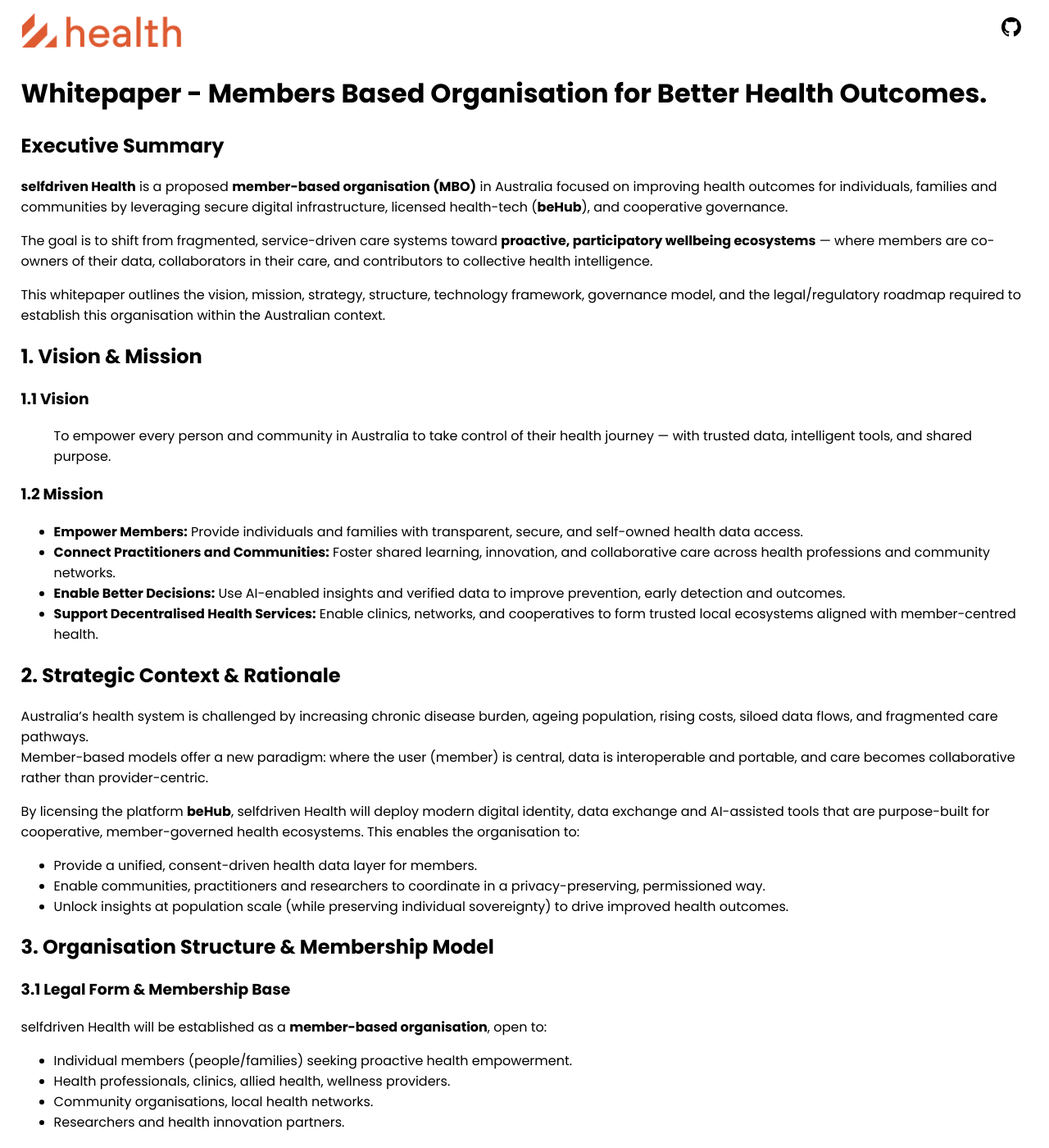
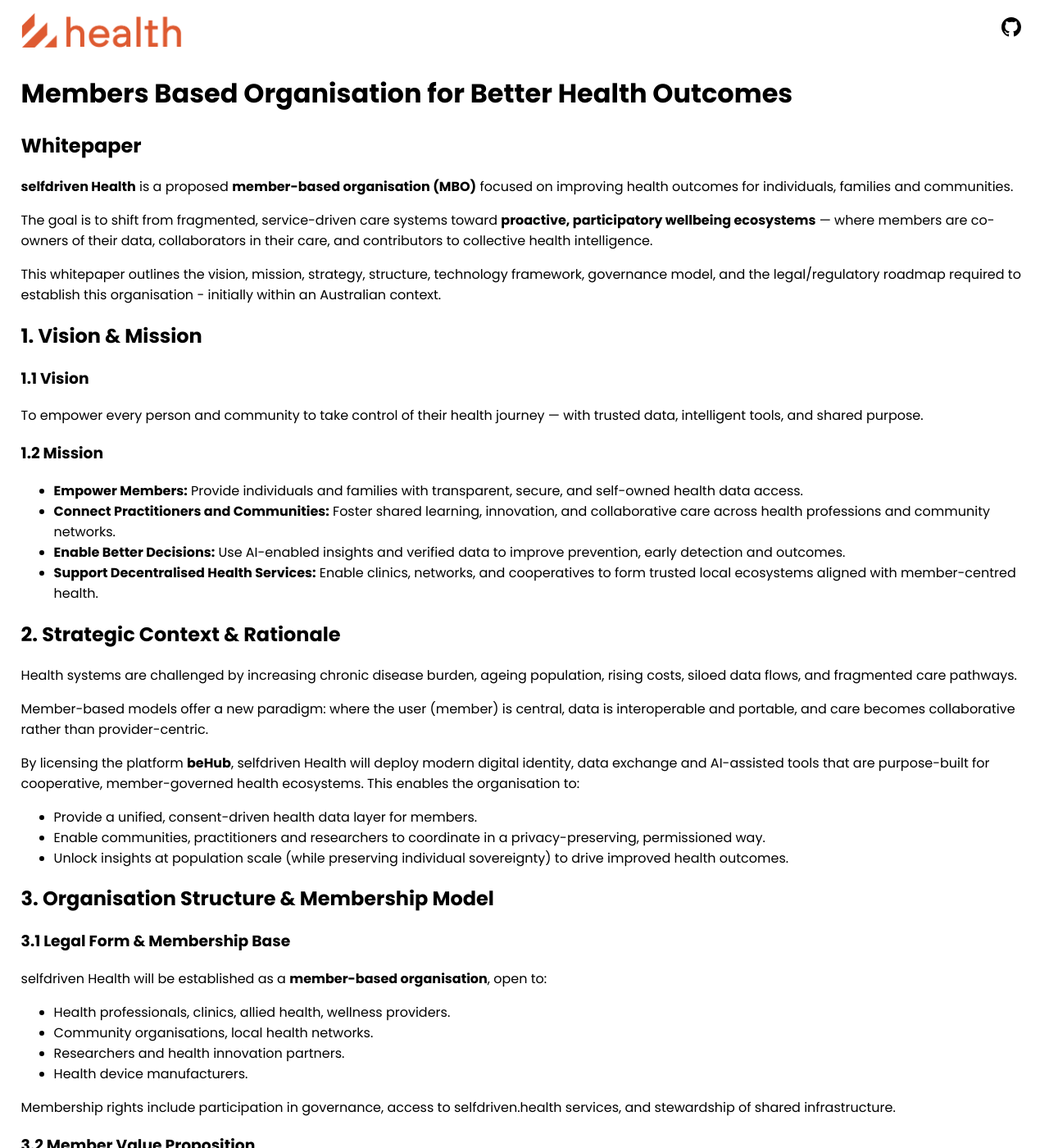
Before and after one commit to selfdriven-foundation/selfdriven-health, a Jekyll site: the page built from docs/pages/organisation-whitepaper.md, in a window 1280 px wide and 1400 px high. Shown: the whole window at 82% size. Built offline with Jekyll 4.4.1, drawn with Linux system fonts in a browser that asks for light colours; some of the changed text lies outside the part shown.

Commit message:
Update organisation-whitepaper.md

```diff
--- a/docs/pages/organisation-whitepaper.md
+++ b/docs/pages/organisation-whitepaper.md
@@ -4,20 +4,20 @@
 permalink: /organisation/whitepaper/
 ---
 
-# Whitepaper - Members Based Organisation for Better Health Outcomes.
+# Members Based Organisation for Better Health Outcomes
 
-## Executive Summary
+## Whitepaper
 
-**selfdriven Health** is a proposed **member-based organisation (MBO)** in Australia focused on improving health outcomes for individuals, families and communities by leveraging secure digital infrastructure, licensed health-tech (**beHub**), and cooperative governance.
+**selfdriven Health** is a proposed **member-based organisation (MBO)** focused on improving health outcomes for individuals, families and communities.
 
 The goal is to shift from fragmented, service-driven care systems toward **proactive, participatory wellbeing ecosystems** — where members are co-owners of their data, collaborators in their care, and contributors to collective health intelligence.
 
-This whitepaper outlines the vision, mission, strategy, structure, technology framework, governance model, and the legal/regulatory roadmap required to establish this organisation within the Australian context.
+This whitepaper outlines the vision, mission, strategy, structure, technology framework, governance model, and the legal/regulatory roadmap required to establish this organisation - initially within an Australian context.
 
 ## 1. Vision & Mission
 
 ### 1.1 Vision
-> To empower every person and community in Australia to take control of their health journey — with trusted data, intelligent tools, and shared purpose.
+To empower every person and community to take control of their health journey — with trusted data, intelligent tools, and shared purpose.
 
 ### 1.2 Mission
 - **Empower Members:** Provide individuals and families with transparent, secure, and self-owned health data access.
@@ -27,7 +27,8 @@
 
 ## 2. Strategic Context & Rationale
 
-Australia’s health system is challenged by increasing chronic disease burden, ageing population, rising costs, siloed data flows, and fragmented care pathways.
+Health systems are challenged by increasing chronic disease burden, ageing population, rising costs, siloed data flows, and fragmented care pathways.
+
 Member-based models offer a new paradigm: where the user (member) is central, data is interoperable and portable, and care becomes collaborative rather than provider-centric.
 
 By licensing the platform **beHub**, selfdriven Health will deploy modern digital identity, data exchange and AI-assisted tools that are purpose-built for cooperative, member-governed health ecosystems. This enables the organisation to:
@@ -39,22 +40,20 @@
 
 ### 3.1 Legal Form & Membership Base
 selfdriven Health will be established as a **member-based organisation**, open to:
-- Individual members (people/families) seeking proactive health empowerment.
 - Health professionals, clinics, allied health, wellness providers.
 - Community organisations, local health networks.
 - Researchers and health innovation partners.
+- Health device manufacturers.
 
-Membership rights include participation in governance, access to member services, and stewardship of shared infrastructure.
+Membership rights include participation in governance, access to selfdriven.health services, and stewardship of shared infrastructure.
 
 ### 3.2 Member Value Proposition
 Members benefit from:
-- Personal access to interoperable, portable health records via **beHub**.
-- Insights and wellness tools derived from aggregated, anonymised data.
+- Access to resource information via **beHub**.
 - Community-based peer support, practitioner networks, and local ecosystem integration.
 - Participation in research and innovation efforts with ethical, consented data sharing.
 
 ### 3.3 Services & Activities
-- Digital health record access and management.
 - Collaborative care tools and community-clinic integration.
 - Wellness analytics, AI-driven prevention and lifestyle support.
 - Research portals enabling aggregated data sharing (with member consent).
@@ -63,23 +62,18 @@
 ## 4. Technology Framework — Licensing beHub
 
 ### 4.1 Why beHub
-**beHub** is a licensed health-tech platform that enables:
+**beHub** is a platform that enables:
 - Secure data exchange and interoperability.
-- Self-sovereign identity (SSI) for individuals, practitioners and institutions.
-- Structured health records supporting verifiable credentials.
-- Permissioned workflows for care coordination, research, and insights.
-- Ethical AI engine layered on privacy-preserving architecture.
+- Self-sovereign identity (SSI) for practitioners and institutions.
+- [More about behub](https://behub.com.au)
 
 ### 4.2 Integration Approach
-- Onboard members via SSI wallet for identity and consent tracking.
 - Deploy beHub as core infrastructure across member base (individuals, clinics, networks).
 - Build connector modules for existing health systems (EMRs, primary care, allied).
 - Enable analytics layer for wellness, prevention and outcome measurement.
 - Maintain governance and data stewardship framework to ensure trust, transparency and compliance.
 
 ### 4.3 Privacy, Security & Interoperability
-- Use standard Australian health data interoperability frameworks and privacy legislation (Australian Privacy Principles).
-- Member-centric consent frameworks — members control who sees what, revoke as needed.
 - Secure architecture: role-based access, encryption at rest & in transit, audit trails.
 - Compliance with regulatory requirements (Health Records Acts, Data Breach Obligations).
 
```
Also changed, not shown: other parts of docs/pages/organisation-whitepaper.md (+1 -1 lines).
